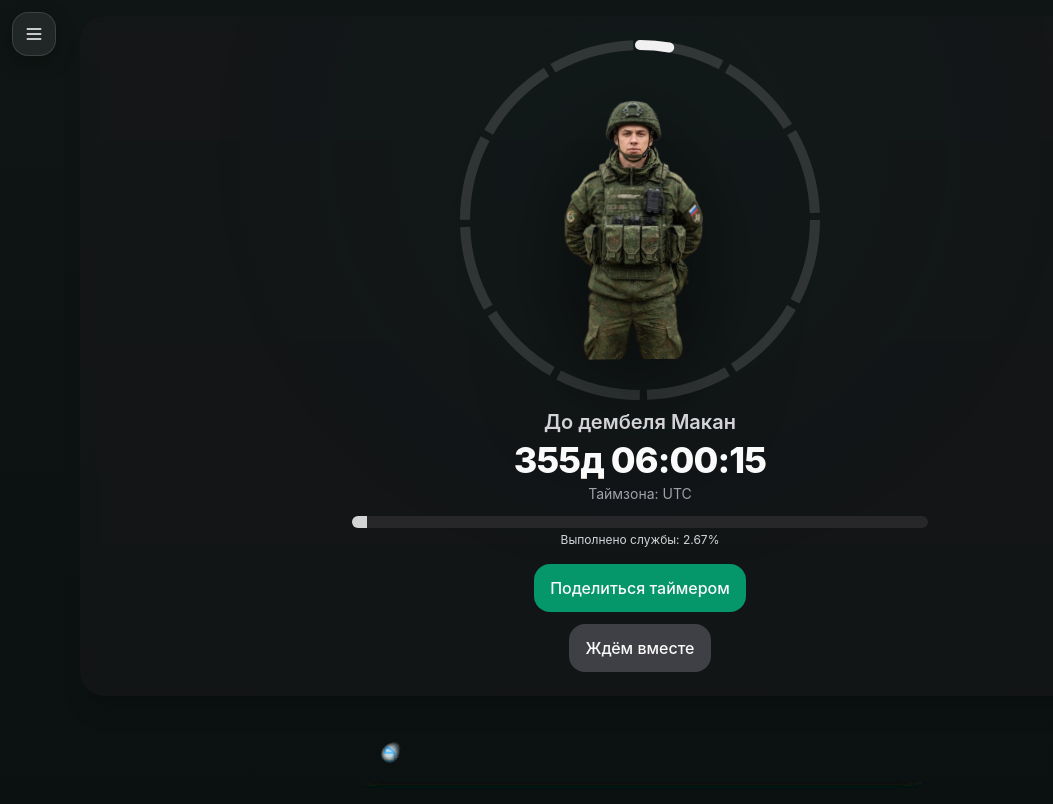
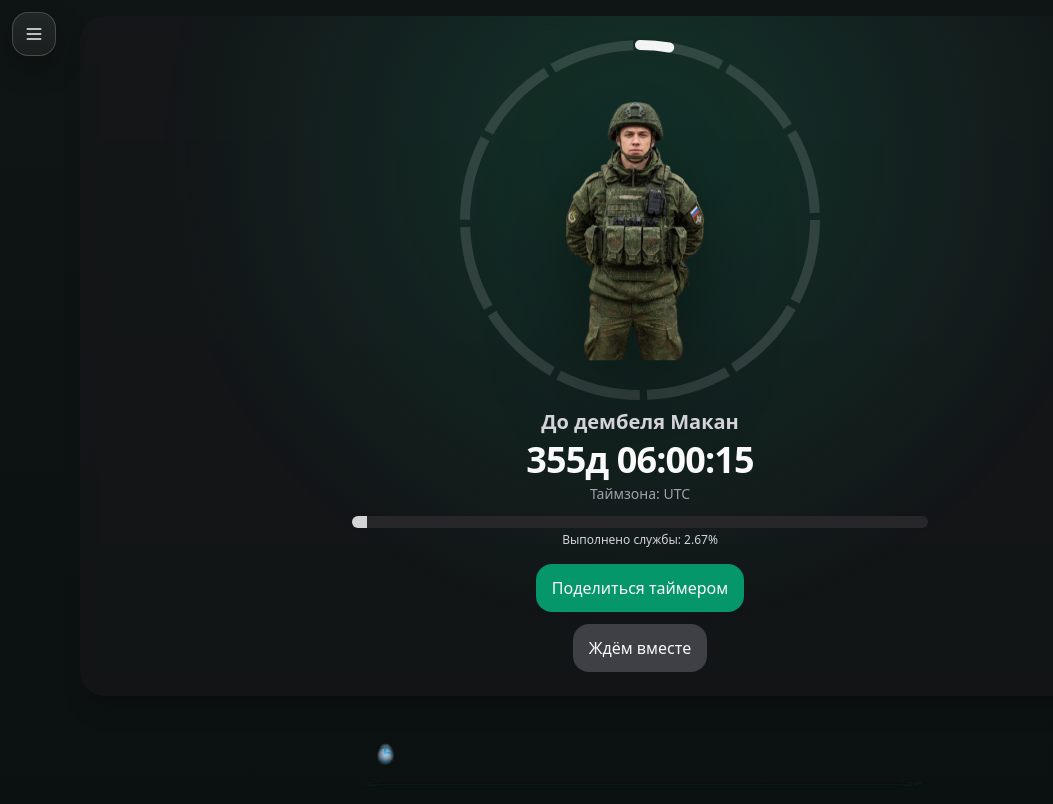
Before and after one commit to krexpex/dembel-makan-webapp, a React (Vite) app: page / in a window 1280 px wide. Shown: the top 804 px of the page, without its empty margins (0-1053 px from the left). Built offline with nearby package versions, Linux system fonts and the light colour scheme.

Commit message:
update update new uix3

```diff
--- a/src/index.css
+++ b/src/index.css
@@ -2,93 +2,200 @@
 @tailwind components;
 @tailwind utilities;
 
-/* ===== base ===== */
-html,body{margin:0;padding:0;height:100%;background:#0b1110;color:#f9fafb;font-family:'Inter',system-ui,-apple-system,Segoe UI,Roboto,Arial,sans-serif}
-*{box-sizing:border-box}
-html{scroll-behavior:smooth}
+/* ===== БАЗА ===== */
+:root {
+  --bg-dark: #0b1110;
+  --fg: #e7e9ea;
+}
 
-/* слои */
-.makan-layer{position:relative;z-index:30}
-img[src$="makan.png"]{position:relative;z-index:30}
-.jeb-layer{position:absolute;z-index:20;pointer-events:none}
-img[src*="jeb"]{position:absolute;z-index:20;pointer-events:none}
+/* Небольшая сглаженность */
+* { -webkit-tap-highlight-color: transparent; }
 
-/* тень у ног */
-.makan-shadow::after{content:"";position:absolute;bottom:0;left:50%;transform:translateX(-50%);width:80%;height:35%;background:linear-gradient(to top, rgba(0,0,0,.7), transparent);border-radius:50%;pointer-events:none;z-index:25}
+/* ===== СЛОИ ПО Z-INDEX ===== */
+/* Макан всегда поверх остального внутри сцены */
+.makan-layer { position: relative; z-index: 10; }
+/* PNG-надписи над фоном/кольцом, но под Маканом */
+.jeb-layer   { position: relative; z-index: 6; }
 
-/* вход/глоу/покачивание */
-@keyframes fade-up{0%{opacity:0;transform:translateY(12px)}100%{opacity:1;transform:translateY(0)}}
-.appear-fade-up{animation:fade-up .5s ease-out both}
-@keyframes scale-in{0%{opacity:0;transform:scale(.94)}100%{opacity:1;transform:scale(1)}}
-.appear-scale{animation:scale-in .52s cubic-bezier(.2,.9,.2,1) both}
-@keyframes glow-flash{0%{opacity:0}30%{opacity:.75}100%{opacity:.18}}
-.glow-enter{animation:glow-flash .9s ease-out both}
-@keyframes wobble{0%,100%{transform:translateY(0) rotate(0)}25%{transform:translateY(-2px) rotate(-.6deg)}50%{transform:translateY(1px) rotate(.6deg)}75%{transform:translateY(-1px) rotate(-.4deg)}}
-.animate-wobble{animation:wobble 2.4s ease-in-out infinite;transform-origin:50% 100%}
+/* Доп. тень Макану (если не хватает встроенной) */
+.makan-shadow { filter: drop-shadow(0 22px 46px rgba(0,0,0,.45)); }
 
-/* JEB PNG */
-.jeb-img{mix-blend-mode:multiply;background:transparent}
-@keyframes fade-out{to{opacity:0;transform:translateY(-6px) scale(.98)}}
-.auto-fade-out{animation:fade-out .42s ease-out 2.4s forwards}
-@keyframes rise-left{0%{transform:translate(-40px,30px) scale(.92);opacity:0;filter:blur(6px)}60%{filter:blur(0)}100%{transform:translate(0,-8px) scale(1);opacity:1}}
-.animate-rise-left{animation:rise-left .65s cubic-bezier(.2,.9,.2,1) both}
-@keyframes slide-from-right{0%{transform:translate(40px,-50%) scale(.96);opacity:0;filter:blur(6px)}70%{filter:blur(0)}100%{transform:translate(0,-50%) scale(1);opacity:1}}
-.animate-slide-from-right{animation:slide-from-right .52s ease-out both}
-@keyframes arc-pop{0%{transform:translate(-50%,-10px) scale(.9);opacity:0}60%{opacity:1}100%{transform:translate(-50%,0) scale(1);opacity:1}}
-.animate-arc-pop{animation:arc-pop .6s cubic-bezier(.2,.9,.2,1) both}
+/* ===== КНОПКИ-СТЕКЛО / МЕНЮ ===== */
+.glass-btn{
+  color: #f1f5f9;
+  background: linear-gradient(180deg, rgba(255,255,255,.08), rgba(255,255,255,.05));
+  border: 1px solid rgba(255,255,255,.18);
+  backdrop-filter: blur(10px);
+  -webkit-backdrop-filter: blur(10px);
+  box-shadow: 0 10px 30px rgba(0,0,0,.25);
+}
+.glass-menu{
+  background: rgba(24,24,28,.78);
+  backdrop-filter: blur(14px);
+  -webkit-backdrop-filter: blur(14px);
+}
 
-/* glass — бургер */
-.glass-btn{backdrop-filter:blur(10px);-webkit-backdrop-filter:blur(10px);background:rgba(255,255,255,.08);color:#fff;border:1px solid rgba(255,255,255,.12);box-shadow:0 6px 20px rgba(0,0,0,.25);transition:transform .15s ease,background .2s ease}
-.glass-btn:active{transform:scale(.96)}.glass-btn:hover{background:rgba(255,255,255,.12)}
-.glass-menu{backdrop-filter:blur(14px);-webkit-backdrop-filter:blur(14px);background:linear-gradient(180deg,rgba(24,24,27,.78),rgba(24,24,27,.55));color:#fff}
+/* ===== АНИМАЦИИ ===== */
+/* лёгкое «покачивание» Макана */
+@keyframes wobble {
+  0%,100% { transform: translateY(0) rotate(0deg); }
+  50%     { transform: translateY(-2px) rotate(-.2deg); }
+}
+.animate-wobble { animation: wobble 4.5s ease-in-out infinite; }
 
-/* ===== ОСТРОВОК С РЕАЛИСТИЧНОЙ КАПЛЕЙ ===== */
-.island{filter:url(#goo);backdrop-filter:blur(16px);-webkit-backdrop-filter:blur(16px);background:linear-gradient(180deg,rgba(255,255,255,.10),rgba(255,255,255,.06));border:1px solid rgba(255,255,255,.14);box-shadow:0 12px 40px rgba(0,0,0,.35);position:relative}
-.not-full{margin:0 auto}
+/* масштаб при входе */
+@keyframes appearScale {
+  0% { opacity: 0; transform: scale(.96); }
+  100%{ opacity: 1; transform: scale(1); }
+}
+.appear-scale { animation: appearScale .45s cubic-bezier(.2,.65,.2,1) both; }
 
-/* Кнопки внутри островка */
-.island-btn{height:56px;width:56px;display:grid;place-items:center;color:#e5e7eb;z-index:2;border-radius:20px;transition:color .2s ease, transform .12s ease}
-.island-btn.active{color:#5cc3ff}
-.island-btn:active{transform:translateY(1px) scale(.98)}
+/* плавный подъём текста */
+@keyframes fadeUp {
+  from { opacity: 0; transform: translateY(8px); }
+  to   { opacity: 1; transform: translateY(0); }
+}
+.appear-fade-up { animation: fadeUp .5s ease-out both; }
 
-/* Капля — позиционируется по центру активной кнопки, ширина подгоняется под неё */
+/* PNG надпись 1 — выплытие слева снизу */
+@keyframes riseLeft {
+  0%   { transform: translate(-24px, 10px) scale(.96) rotate(-2deg); opacity: 0; }
+  60%  { opacity: 1; }
+  100% { transform: translate(0, 0) scale(1) rotate(0deg); opacity: 1; }
+}
+.animate-rise-left { animation: riseLeft .42s cubic-bezier(.2,.7,.2,1) both; }
+
+/* PNG надпись 2 — выезд справа */
+@keyframes slideRight {
+  0%   { transform: translate(24px, -50%) scale(.96); opacity: 0; }
+  60%  { opacity: 1; }
+  100% { transform: translate(0, -50%) scale(1); opacity: 1; }
+}
+.animate-slide-from-right { animation: slideRight .42s cubic-bezier(.2,.7,.2,1) both; }
+
+/* авто-угасание PNG надписей после показа */
+@keyframes autoFade {
+  0%, 70% { opacity: 1; filter: blur(0); }
+  100%    { opacity: 0; filter: blur(2px); }
+}
+.auto-fade-out { animation: autoFade 2.2s ease-out .2s forwards; }
+
+/* лёгкое подсветление фона сцены при входе */
+.glow-enter {
+  animation: glowIn .8s ease-out both;
+}
+@keyframes glowIn {
+  from { opacity: 0; transform: scale(1.02); }
+  to   { opacity: 1; transform: scale(1); }
+}
+
+/* PNG — небольшое «плакатика» сглаживание */
+.jeb-img {
+  image-rendering: -webkit-optimize-contrast;
+  filter: drop-shadow(0 6px 18px rgba(0,0,0,.25));
+  will-change: transform, opacity, filter;
+}
+
+/* ===== НИЖНИЙ ОСТРОВОК С «КАПЛЕЙ» ===== */
+
+/* Контейнер островка */
+.island{
+  filter: url(#goo);
+  background: linear-gradient(180deg, rgba(255,255,255,.10), rgba(255,255,255,.06));
+  border: 1px solid rgba(255,255,255,.14);
+  box-shadow: 0 12px 40px rgba(0,0,0,.28);
+  backdrop-filter: blur(16px);
+  -webkit-backdrop-filter: blur(16px);
+  position: relative;
+  pointer-events: none; /* кликаются только кнопки внутри */
+}
+
+/* «Капля» — гибкий овальный элемент под кнопками */
 .blob-real{
-  position:absolute;top:50%;
-  transform:translate(calc(var(--x) - 50%), -50%);
-  width:var(--w);height:56px;border-radius:28px;z-index:1;
-  background:rgba(255,255,255,.14);
-  box-shadow:inset 0 0 0 1px rgba(255,255,255,.22), 0 6px 30px rgba(0,0,0,.35);
-  transition: transform .34s cubic-bezier(.2,.9,.2,1), width .25s ease;
-  overflow:hidden;
+  position: absolute;
+  top: 50%;
+  left: 0;
+  height: 56px;
+  width: var(--w, 64px);
+  border-radius: 28px;
+  transform: translateX(calc(var(--x, 0px) - 50%)) translateY(-50%);
+  transition:
+    transform 420ms cubic-bezier(.22,.76,.25,1),
+    width 420ms cubic-bezier(.22,.76,.25,1);
+  z-index: 1; /* ниже кнопок */
+  pointer-events: none;
 }
-.blob-mounted{ /* лёгкая дыхалка */
-  animation: blob-breathe 4s ease-in-out infinite;
-}
-@keyframes blob-breathe{0%,100%{filter:saturate(100%)}50%{filter:saturate(115%)}}
-
-/* растягивание по направлению */
-.stretch-r{animation: blobStretchRight .34s ease}
-.stretch-l{animation: blobStretchLeft .34s ease}
-@keyframes blobStretchRight{0%{width:var(--w)}50%{width:calc(var(--w) + 42px)}100%{width:var(--w)}}
-@keyframes blobStretchLeft {0%{width:var(--w)}50%{width:calc(var(--w) + 42px)}100%{width:var(--w)}}
-
-/* внутренние «переливы» — реалистичный liquid glass */
-.blob-core, .blob-spec{position:absolute;inset:0;pointer-events:none}
 .blob-core{
-  background:
-    radial-gradient(120% 80% at 50% -20%, rgba(255,255,255,.45), rgba(255,255,255,0) 55%),
-    radial-gradient(100% 60% at 50% 120%, rgba(0,0,0,.35), transparent 60%),
-    linear-gradient(180deg, rgba(255,255,255,.12), rgba(255,255,255,.06));
-  mix-blend-mode:screen;
-  opacity:.9;
+  position: absolute; inset: 0;
+  background: radial-gradient(90% 120% at 50% 12%,
+               rgba(255,255,255,.28), rgba(255,255,255,.10) 45%, rgba(255,255,255,.06) 100%);
+  border: 1px solid rgba(255,255,255,.25);
+  border-bottom-color: rgba(0,0,0,.15);
+  box-shadow:
+    inset 0 1px 6px rgba(255,255,255,.25),
+    inset 0 -12px 22px rgba(0,0,0,.25),
+    0 10px 24px rgba(0,0,0,.25);
+  border-radius: 28px;
 }
 .blob-spec{
+  position: absolute; inset: 0;
+  border-radius: 28px;
   background:
-    radial-gradient(120px 60px at 50% 6px, rgba(255,255,255,.6), transparent 60%),
-    radial-gradient(180px 90px at 50% calc(100% - 8px), rgba(0,0,0,.35), transparent 60%),
-    conic-gradient(from 0deg, rgba(53,169,255,.45), rgba(255,85,131,.35), rgba(255,212,96,.4), rgba(53,169,255,.45));
-  mix-blend-mode:overlay;
-  filter: saturate(140%) blur(.2px);
-  opacity:.35;
-  border-radius:inherit;
+    radial-gradient(70% 40% at 50% 5%, rgba(255,255,255,.45), transparent 60%),
+    radial-gradient(60% 60% at 50% 80%, rgba(0,0,0,.18), transparent 60%);
+  mix-blend-mode: screen;
+  opacity: .65;
+  pointer-events: none;
 }
+
+/* начальная плавность */
+.blob-mounted { transition-delay: 20ms; }
+
+/* направление растяжения — чуть разные кривые */
+.stretch-r{ transition-timing-function: cubic-bezier(.23,.86,.2,1); }
+.stretch-l{ transition-timing-function: cubic-bezier(.23,.86,.2,1); }
+
+/* Кнопки на островке — ВСЕГДА видны и выше капли */
+.island-btn{
+  height: 56px; width: 56px;
+  display: grid; place-items: center;
+  color: #eceff1;
+  z-index: 3;                 /* выше blob */
+  border-radius: 20px;
+  transition: color .2s ease, transform .12s ease, opacity .2s ease;
+  opacity: .9;
+  position: relative;
+  pointer-events: auto;       /* кликабельны, даже если родитель pointer-events:none */
+}
+.island-btn:active { transform: scale(.96); }
+.island-btn.active{
+  color: #5cc3ff;
+  opacity: 1;
+  filter: drop-shadow(0 2px 10px rgba(92,195,255,.35));
+}
+
+/* подсветка-подложка под иконкой */
+.island-btn::before{
+  content:"";
+  position:absolute; inset:0;
+  margin:auto; width:44px; height:44px;
+  border-radius:22px;
+  background: rgba(255,255,255,.06);
+  z-index:-1;
+  transition: background .2s ease, transform .2s ease;
+}
+.island-btn.active::before{
+  background: rgba(255,255,255,.12);
+  transform: scale(1.03);
+}
+
+/* чтобы островок не тянулся от края до края */
+.not-full{ margin: 0 auto; }
+
+/* ===== ВСПОМОГАТЕЛЬНОЕ ===== */
+/* Быстрый трюк для кросс-браузерного blur на iOS */
+@supports not ((-webkit-backdrop-filter: none) or (backdrop-filter: none)) {
+  .glass-btn, .glass-menu, .island {
+    background: rgba(35, 38, 42, .92);
+  }
+}
```
